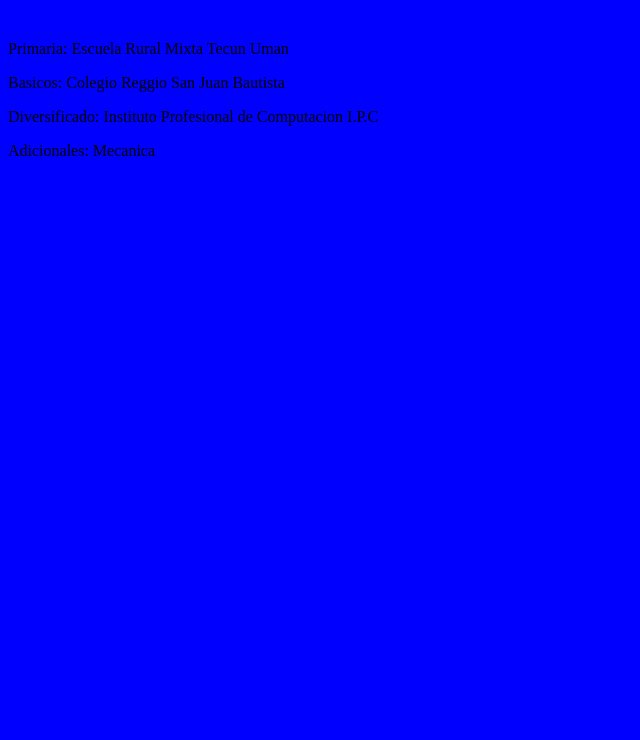
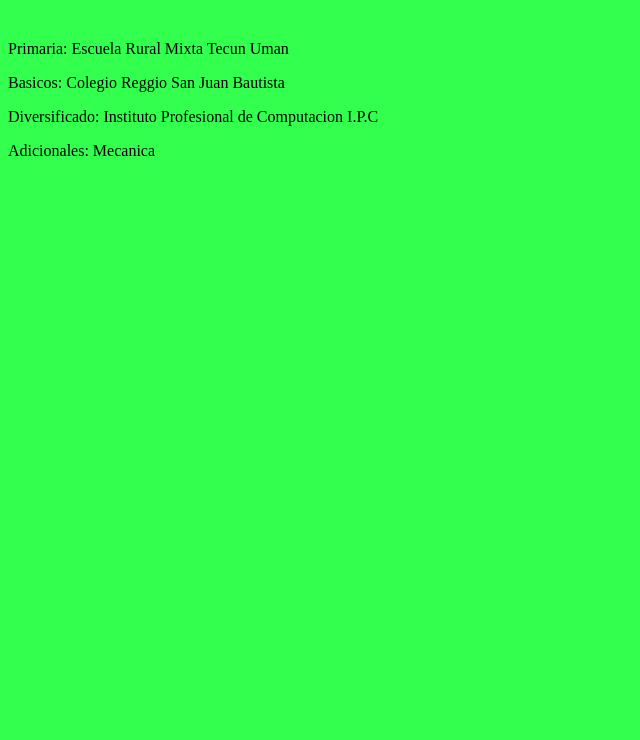
Before and after one commit to AAVV4B24/AAAV4B24, a plain HTML site: page estudios.html in a window 1280 px wide. Shown: the part 60-800 px from the top of the page, without its empty margins (0-640 px from the left). Drawn offline with Linux system fonts and the light colour scheme.

Commit message:
Update estudios.html

```diff
--- a/estudios.html
+++ b/estudios.html
@@ -1,7 +1,7 @@
 <html>
 <head><title>Estudios Realizados</title>
 </head>
-<body bgcolor= blue>
+<body bgcolor= "#33FF4F">
 <h1>Estudios Realizados</h1><br>
 <p>Primaria: Escuela Rural Mixta Tecun Uman
 </p>
```
